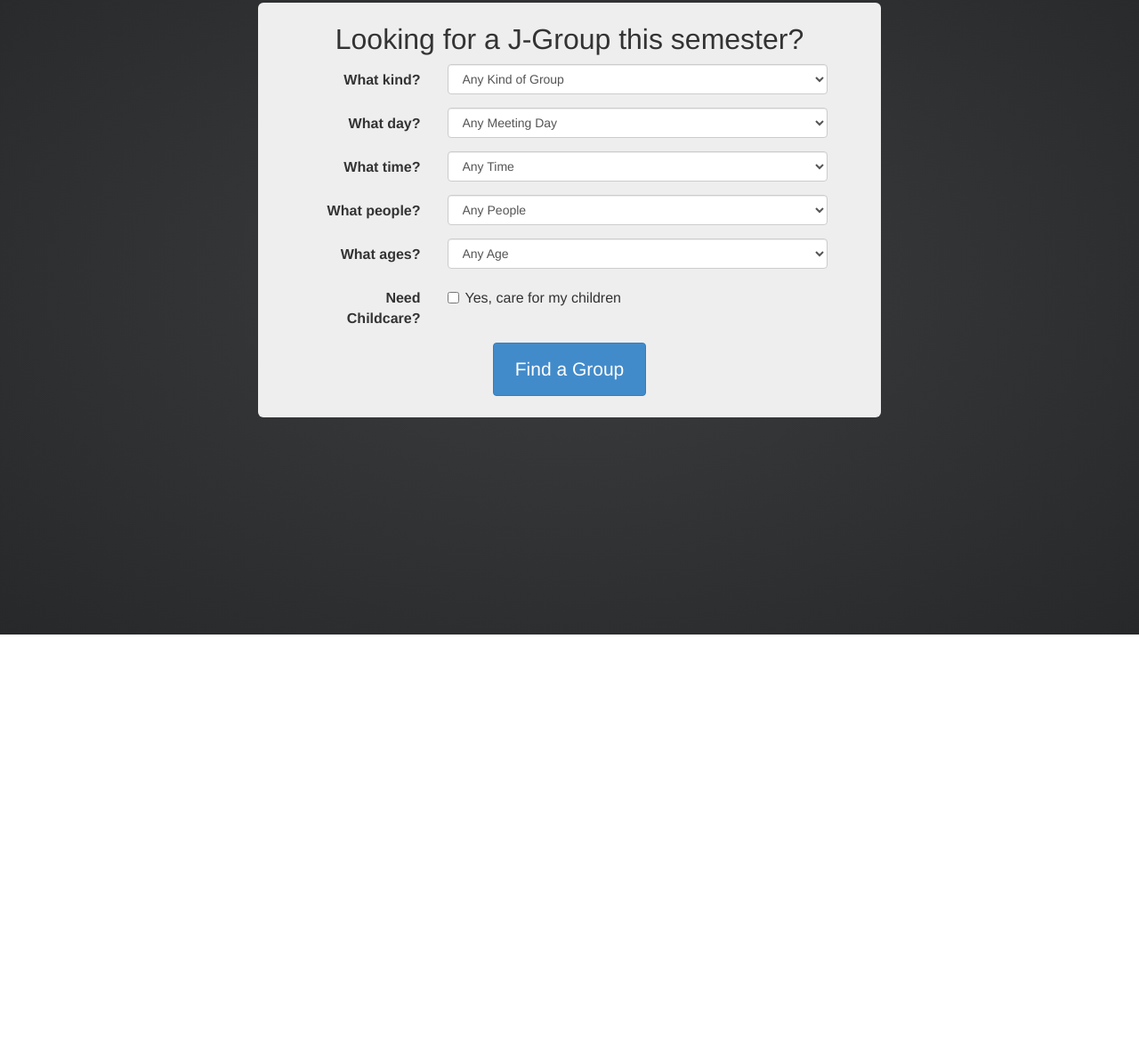
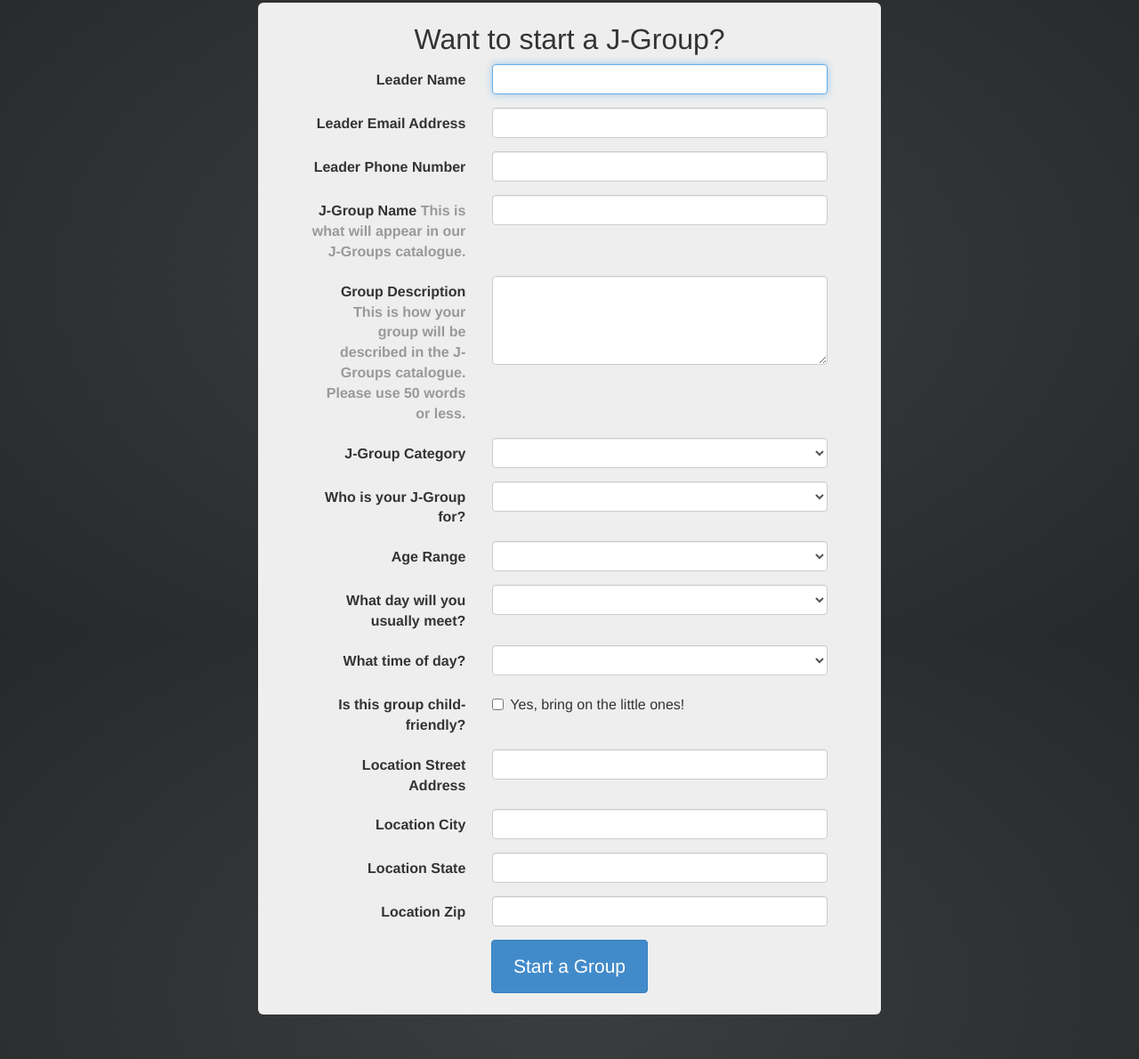
Before and after one commit to meganlentz/journey-groups, a website: page app/index.html at #/start-a-group in a window 1280 px wide. Shown: the part 87-1277 px from the top of the page at 89% size. Before the commit the page ends 800 px from the top, so only its background shows below. Drawn offline with Linux system fonts and the light colour scheme; files that its build step writes are made by us from their sources; files whose address does not match are found by name.

Commit message:
Maybe Start a Group Works Now

```diff
--- a/app/index.html
+++ b/app/index.html
@@ -7,7 +7,7 @@
 	<meta name="viewport" content="width=device-width">
 	<!-- build:css styles/vendor.css -->
 	<!-- bower:css -->
-	<link rel="stylesheet" href="bower_components/bootstrap/dist/css/bootstrap.css"/>
+	<link rel="stylesheet" href="bower_components/bootstrap/dist/css/bootstrap.css" />
 	<!-- endbower -->
 	<!-- endbuild -->
 	<!-- build:css(.tmp) styles/main.css -->
@@ -48,6 +48,7 @@
 <!-- bower:js -->
 <script src="bower_components/jquery/dist/jquery.js"></script>
 <script src="bower_components/angular/angular.js"></script>
+<script src="bower_components/json3/lib/json3.js"></script>
 <script src="bower_components/bootstrap/dist/js/bootstrap.js"></script>
 <script src="bower_components/angular-resource/angular-resource.js"></script>
 <script src="bower_components/angular-cookies/angular-cookies.js"></script>
@@ -62,6 +63,7 @@
 <!-- build:js({.tmp,app}) scripts/scripts.js -->
 <script src="scripts/app.js"></script>
 <script src="scripts/controllers/main.js"></script>
+<script src="scripts/controllers/group.js"></script>
 <!-- endbuild -->
 </body>
 </html>
--- a/app/scripts/app.js
+++ b/app/scripts/app.js
@@ -26,6 +26,10 @@ angular
         templateUrl: 'views/main.html',
         controller: 'MainCtrl'
       })
+      .when('/start-a-group', {
+        templateUrl: 'views/group.html',
+        controller: 'GroupCtrl'
+      })
       .otherwise({
         redirectTo: '/'
       });
--- /dev/null
+++ b/app/scripts/controllers/group.js
@@ -0,0 +1,39 @@
+'use strict';
+
+/**
+ * @ngdoc function
+ * @name jgroupsApp.controller:GroupCtrl
+ * @description
+ * # GroupCtrl
+ * Controller of the jgroupsApp
+ */
+angular.module('jgroupsApp')
+  .controller('GroupCtrl', function($scope, $http) {
+    $scope.saving = false;
+    $scope.group = {};
+    setTimeout(function() {
+      $('#jg-yourname').focus();
+    }, 500);
+
+    $scope.startAGroup = function() {
+      $scope.saving = true;
+      $scope.group.public_search_listed = true;
+      $scope.group.listed = true;
+      $scope.group.group_type_id = '1';
+
+      $http({
+        method: 'post',
+        url: 'group',
+        data: $scope.group
+      }).success(function(evt) {
+        if (!evt || !evt.success) {
+          alert(evt && evt.result || 'We had some trouble sending your group request. Would you try again later, or ask for help?')
+        }
+        else {
+          alert('Created! We will be in touch soon!');
+          $scope.group = {};
+        }
+        $scope.saving = false;
+      });
+    };
+  });
--- a/app/styles/main.css
+++ b/app/styles/main.css
@@ -81,6 +81,10 @@ body {
     border-bottom: 1px solid #e5e5e5;
 }
 
+textarea.form-control {
+  height: 100px;
+}
+
 .btn {
     font-size: 21px;
     padding: 14px 24px;
--- /dev/null
+++ b/app/views/group.html
@@ -0,0 +1,184 @@
+<div class="jumbotron">
+  <h1>Want to start a J-Group?</h1>
+
+  <form class="form-horizontal text-left" role="form">
+
+    <div class="form-group">
+      <label for="jg-yourname" class="col-sm-4 control-label">Leader Name</label>
+
+      <div class="col-sm-8">
+        <input type="text" ng-model="group.yourname" id="jg-yourname" name="jg-yourname" class="form-control"/>
+      </div>
+    </div>
+
+    <div class="form-group">
+      <label for="jg-youremail" class="col-sm-4 control-label">Leader Email Address</label>
+
+      <div class="col-sm-8">
+        <input type="email" ng-model="group.youremail" id="jg-youremail" name="jg-youremail" class="form-control"/>
+      </div>
+    </div>
+
+    <div class="form-group">
+      <label for="jg-yourphone" class="col-sm-4 control-label">Leader Phone Number</label>
+
+      <div class="col-sm-8">
+        <input type="tel" ng-model="group.yourphone" id="jg-yourphone" name="jg-yourphone" class="form-control"/>
+      </div>
+    </div>
+
+    <div class="form-group">
+      <label for="jg-name" class="col-sm-4 control-label">J-Group Name
+        <span class="text-muted">This is what will appear in our J-Groups catalogue.</span></label>
+
+      <div class="col-sm-8">
+        <input type="text" ng-model="group.name" id="jg-name" name="jg-name" class="form-control"/>
+      </div>
+    </div>
+
+    <div class="form-group">
+      <label for="jg-description" class="col-sm-4 control-label">Group Description
+        <span class="text-muted">This is how your group will be described in the J-Groups catalogue. Please use 50 words or less.</span></label>
+
+      <div class="col-sm-8">
+        <textarea ng-model="group.description" id="jg-description" name="jg-description"
+                  class="form-control"></textarea>
+      </div>
+    </div>
+
+    <div class="form-group">
+      <label for="jg-type" class="col-sm-4 control-label">J-Group Category</label>
+
+      <div class="col-sm-8">
+        <select ng-model="group.udf_group_pulldown_1_id" id="jg-type" name="jg-type" class="form-control">
+          <option value="1">Activity</option>
+          <option value="2">Discussion</option>
+          <option value="3">Care</option>
+          <option value="4">Code Red</option>
+          <option value="5">NextGen</option>
+        </select>
+      </div>
+    </div>
+
+    <div class="form-group">
+      <label for="jg-people" class="col-sm-4 control-label">Who is your J-Group for?</label>
+
+      <div class="col-sm-8">
+        <select ng-model="group.udf_group_pulldown_2_id" id="jg-people" class="form-control">
+          <option value="NONE">Anyone</option>
+          <option value="3">Co-ed</option>
+          <option value="1">Men</option>
+          <option value="2">Women</option>
+          <option value="4">Students</option>
+        </select>
+      </div>
+    </div>
+
+    <div class="form-group">
+      <label for="jg-ages" class="col-sm-4 control-label">Age Range</label>
+
+      <div class="col-sm-8">
+        <select ng-model="group.udf_group_pulldown_3_id" id="jg-ages" class="form-control">
+          <option value="4">Any Age</option>
+          <option value="9">Middle School</option>
+          <option value="10">High School</option>
+          <option value="8">18-24</option>
+          <option value="6">18+</option>
+          <option value="7">Young Adults</option>
+          <option value="5">40+</option>
+        </select>
+      </div>
+    </div>
+
+
+    <div class="form-group">
+      <label for="jg-when" class="col-sm-4 control-label">What day will you usually meet?</label>
+
+      <div class="col-sm-8">
+        <select ng-model="group.meeting_day_id" id="jg-when" class="form-control">
+          <option value="1">Varies</option>
+          <option value="4">Sunday</option>
+          <option value="5">Monday</option>
+          <option value="6">Tuesday</option>
+          <option value="7">Wednesday</option>
+          <option value="8">Thursday</option>
+          <option value="9">Friday</option>
+          <option value="10">Saturday</option>
+        </select>
+      </div>
+    </div>
+
+    <div class="form-group">
+      <label for="jg-time" class="col-sm-4 control-label">What time of day?</label>
+
+      <div class="col-sm-8">
+        <select ng-model="group.meeting_time_id" id="jg-time" class="form-control">
+          <option value="1">Varies</option>
+          <option value="2">Breakfast</option>
+          <option value="3">Morning</option>
+          <option value="4">Lunch</option>
+          <option value="5">Afternoon</option>
+          <option value="6">After Work</option>
+          <option value="7">Dinner</option>
+          <option value="8">Evening</option>
+        </select>
+      </div>
+    </div>
+
+    <div class="form-group">
+      <label for="jg-childcare" class="col-sm-4 control-label">Is this group child-friendly?</label>
+
+      <div class="col-sm-8">
+        <div class="checkbox text-left">
+          <label>
+            <input ng-model="group.childcare_provided" id="jg-childcare" type="checkbox"> Yes, bring on the little ones!
+          </label>
+        </div>
+      </div>
+    </div>
+
+    <div class="form-group">
+      <label for="jg-street" class="col-sm-4 control-label">Location Street Address</label>
+
+      <div class="col-sm-8">
+        <input type="text" ng-model="group.meeting_location_street_address" id="jg-street" name="jg-street" class="form-control"/>
+      </div>
+    </div>
+
+    <div class="form-group">
+      <label for="jg-city" class="col-sm-4 control-label">Location City</label>
+
+      <div class="col-sm-8">
+        <input type="text" ng-model="group.meeting_location_city" id="jg-city" name="jg-city" class="form-control"/>
+      </div>
+    </div>
+
+    <div class="form-group">
+      <label for="jg-state" class="col-sm-4 control-label">Location State</label>
+
+      <div class="col-sm-8">
+        <input type="text" ng-model="group.meeting_location_state" id="jg-state" name="jg-state" class="form-control"/>
+      </div>
+    </div>
+
+    <div class="form-group">
+      <label for="jg-zip" class="col-sm-4 control-label">Location Zip</label>
+
+      <div class="col-sm-8">
+        <input type="text" ng-model="group.meeting_location_zip" id="jg-zip" name="jg-zip" class="form-control"/>
+      </div>
+    </div>
+
+    <div class="text-center find-container">
+      <input ng-if="!saving" type="submit" ng-click="startAGroup()" class="btn btn-primary btn-start-a-group"
+             value="Start a Group"/>
+
+      <div ng-if="saving" class="progress progress-striped active">
+        <div class="progress-bar progress-bar-striped active" role="progressbar">
+          <span>Starting Your Group...</span>
+        </div>
+      </div>
+    </div>
+
+  </form>
+</div>
--- a/server/api.js
+++ b/server/api.js
@@ -22,6 +22,8 @@ function hitAPI(opts, callback) {
     }
   }), callback);
 }
+
+exports.hitAPI = hitAPI;
 
 exports.findGroupByID = function(groupID, callback) {
   var url = root + 'api.php?srv=group_profile_from_id&id=' + groupID;
```
Also changed, not shown: app.js (+38 -0 lines).
